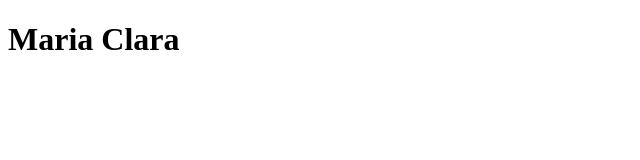
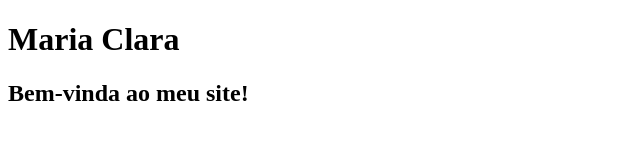
Before and after one commit to ufjf-dcc202/ufjf-dcc202-2026-1-a-atv05-Maria-Esquerdo, a plain HTML site: page index.html in a window 1280 px wide. Shown: the whole page, without its empty margins (0-640 px from the left). Drawn offline with Linux system fonts and the light colour scheme.

Commit message:
mensagem

```diff
--- a/index.html
+++ b/index.html
@@ -7,6 +7,6 @@
 </head>
 <body>
     <h1> Maria Clara </h1>
-
+    <h2> Bem-vinda ao meu site! </h2>
 </body>
 </html>
```
